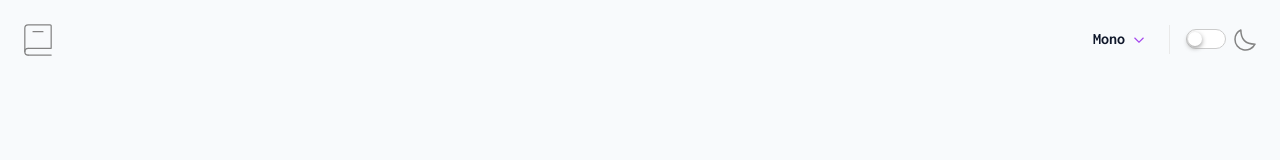
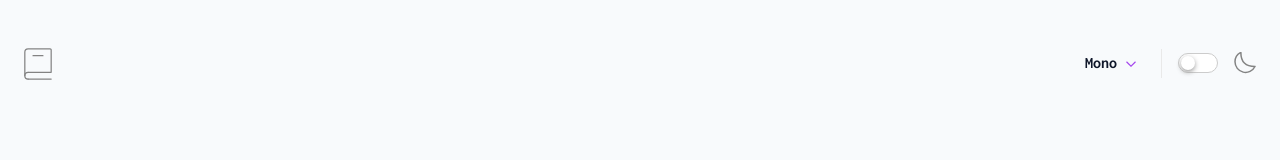
Before and after one commit to Mostafadmg/my-dictionary-app, a website with bundled scripts: page dictionary-app/index.html in a window 1280 px wide. Built offline with nearby package versions, Linux system fonts and the light colour scheme.

Commit message:
Update app UI

```diff
--- a/dictionary-app/index.html
+++ b/dictionary-app/index.html
@@ -39,11 +39,26 @@
                 <span class="header__toggleSlider"></span>
               </label>
             </div>
-            <img
-              src="./assets/images/icon-moon.svg
-          "
-              alt="dark-theme"
-            />
+            <svg
+              class="header__themeIcon"
+              xmlns="http://www.w3.org/2000/svg"
+              width="22"
+              height="22"
+              viewBox="0 0 22 22"
+              role="img"
+              aria-label="dark theme"
+            >
+              <g transform="translate(0 -0.6)">
+                <path
+                  fill="none"
+                  stroke="currentColor"
+                  stroke-linecap="round"
+                  stroke-linejoin="round"
+                  stroke-width="1.5"
+                  d="M1 10.449a10.544 10.544 0 0 0 19.993 4.686C11.544 15.135 6.858 10.448 6.858 1A10.545 10.545 0 0 0 1 10.449Z"
+                />
+              </g>
+            </svg>
           </div>
         </div>
         <!-- 2nd -->
--- a/dictionary-app/sass/_base.scss
+++ b/dictionary-app/sass/_base.scss
@@ -10,7 +10,8 @@ body {
 }
 
 .app {
-  padding: 1.5rem;
+  padding-inline: 1.5rem;
+  padding-block: 3rem;
 }
 
 
--- a/dictionary-app/sass/_header.scss
+++ b/dictionary-app/sass/_header.scss
@@ -17,9 +17,21 @@
   &__themeSelector {
     display: flex;
     flex-direction: row;
-    gap: v.$spacing-100;
+    gap: v.$spacing-200;
     justify-content: center;
     align-items: center;
+
+    &:hover {
+      cursor: pointer;
+    }
+
+    &:hover .header__themeIcon {
+      color: v.$purple-500;
+    }
+
+    &:hover .header__toggleSlider {
+      background-color: v.$purple-500;
+    }
   }
 
   &__fontContent {
@@ -75,7 +87,7 @@
       content: "";
       border-radius: 50%;
       background-color: #fff;
-      left: 1.2px;
+      left: 2px;
       bottom: 0;
       box-shadow: 0 2px 5px #999999;
       transition: all 0.4s;
@@ -91,4 +103,12 @@
     display: inline-block;
     border-radius: 30px;
   }
+
+  &__themeIcon {
+    width: 22px;
+    height: 22px;
+    color: #838383;
+    transition: color 0.2s ease;
+    transform: translateY(-1px);
+  }
 }
```
Also changed, not shown: dictionary-app/css/styles.css, dictionary-app/js/components/successState.js (renamed from dictionary-app/js/components/sucessState.js).
